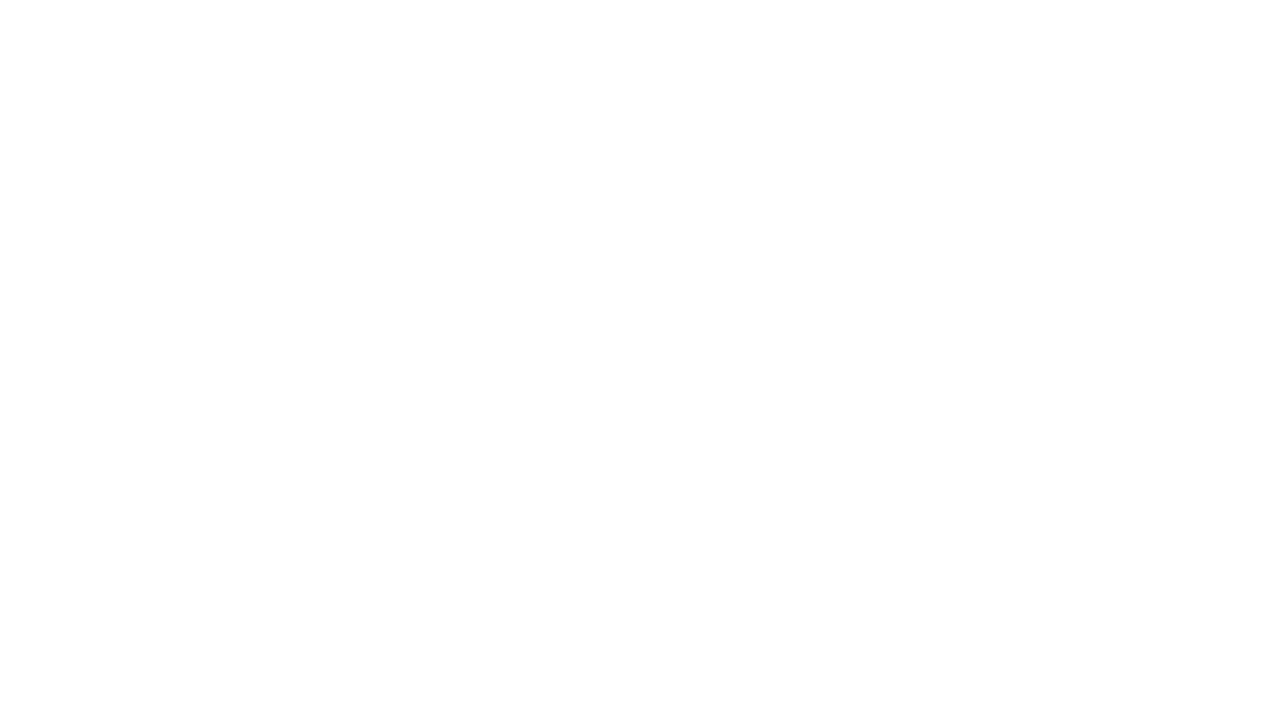
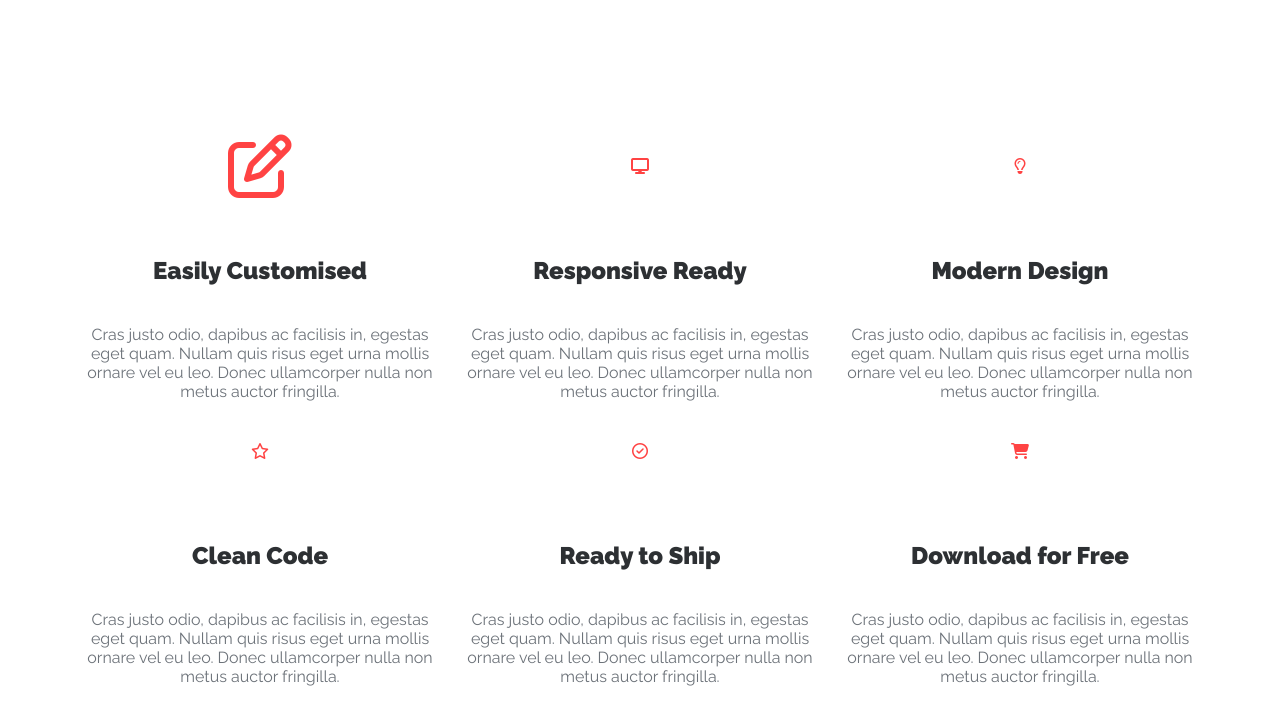
Before and after one commit to stavr1708/kyrsovaia, a website built with Parcel: page src/index.html in a window 1280 px wide. Built offline with nearby package versions, Linux system fonts and the light colour scheme.

Commit message:
create features

```diff
--- a/src/index.html
+++ b/src/index.html
@@ -7,6 +7,66 @@
     <title>Kyrsach</title>
   </head>
   <body>
+    <section class="features">
+      <div class="container">
+        <div class="features-wrap">
+          <div class="features-card">
+            <div class="features-card__icons__container">
+              <i class="fa-regular fa-pen-to-square"></i>
+            </div>
+            <h4 class="features-card__title">Easily Customised</h4>
+            <div class="features-card__desc">
+              <p>Cras justo odio, dapibus ac facilisis in, egestas eget quam. Nullam quis risus eget urna mollis ornare vel eu leo. Donec ullamcorper nulla non metus auctor fringilla.</p>
+            </div>
+          </div>
+          <div class="features-card">
+            <div class="features-card__icons__container">
+              <i class="fa-solid fa-display"></i>
+            </div>
+            <h4 class="features-card__title">Responsive Ready</h4>
+            <div class="features-card__desc">
+              <p>Cras justo odio, dapibus ac facilisis in, egestas eget quam. Nullam quis risus eget urna mollis ornare vel eu leo. Donec ullamcorper nulla non metus auctor fringilla.</p>
+            </div>
+          </div>
+          <div class="features-card">
+            <div class="features-card__icons__container">
+              <i class="fa-regular fa-lightbulb"></i>
+            </div>
+            <h4 class="features-card__title">Modern Design</h4>
+            <div class="features-card__desc">
+              <p>Cras justo odio, dapibus ac facilisis in, egestas eget quam. Nullam quis risus eget urna mollis ornare vel eu leo. Donec ullamcorper nulla non metus auctor fringilla.</p>
+            </div>
+          </div>
+          <div class="features-card">
+            <div class="features-card__icons__container">
+              <i class="fa-regular fa-star"></i>
+            </div>
+            <h4 class="features-card__title">Clean Code</h4>
+            <div class="features-card__desc">
+              <p>Cras justo odio, dapibus ac facilisis in, egestas eget quam. Nullam quis risus eget urna mollis ornare vel eu leo. Donec ullamcorper nulla non metus auctor fringilla.</p>
+            </div>
+          </div>
+          <div class="features-card">
+            <div class="features-card__icons__container">
+              <i class="fa-regular fa-circle-check"></i>
+            </div>
+            <h4 class="features-card__title">Ready to Ship</h4>
+            <div class="features-card__desc">
+              <p>Cras justo odio, dapibus ac facilisis in, egestas eget quam. Nullam quis risus eget urna mollis ornare vel eu leo. Donec ullamcorper nulla non metus auctor fringilla.</p>
+            </div>
+          </div>
+          <div class="features-card">
+            <div class="features-card__icons__container">
+              <i class="fa-solid fa-cart-shopping"></i>
+            </div>
+            <h4 class="features-card__title">Download for Free</h4>
+            <div class="features-card__desc">
+              <p>Cras justo odio, dapibus ac facilisis in, egestas eget quam. Nullam quis risus eget urna mollis ornare vel eu leo. Donec ullamcorper nulla non metus auctor fringilla.</p>
+            </div>
+          </div>
+        </div>
+      </div>
+    </section>
     <script type="module" src="./js/app.js"></script>
   </body>
 </html>
--- a/src/scss/_cdn.scss
+++ b/src/scss/_cdn.scss
@@ -0,0 +1,2 @@
+@import url('https://fonts.googleapis.com/css2?family=Raleway:wght@400;700;900&display=swap');
+@import url('https://cdnjs.cloudflare.com/ajax/libs/font-awesome/6.5.1/css/all.min.css');
--- a/src/scss/_variables.scss
+++ b/src/scss/_variables.scss
@@ -0,0 +1,21 @@
+// fonst-size
+$_h1_fz:4rem;
+$_h2_fz:2.25rem;
+$_h3_fz:1.875rem;
+$_h4_fz:1.5rem;
+$_h5_fz:1.125rem;
+$_h6_fz:0.8125rem;
+$_ff_raleway: "Raleway";
+$_fw_400:400;
+$_fw_700:700;
+$_fw_900:900;
+
+//colors
+$_red:rgb(231, 20, 20);
+$_coral:rgb(255, 67, 67);
+$_grey:rgb(198, 203, 205);
+$_grey_2:rgb(186, 187, 197);
+$_grey_3:rgb(108, 114, 121);
+$_white:rgb(255, 255, 255);
+$_black:rgb(0, 0, 0);
+$_black2:rgb(45, 48, 51);
--- /dev/null
+++ b/src/scss/features.scss
@@ -0,0 +1,46 @@
+.features{
+  background-color: $_white;
+  padding: 116px 0;
+}
+
+.features-wrap {
+  display: flex;
+  justify-content: space-around;
+  flex-wrap: wrap;
+}
+
+.features-card {
+  /* features_1 */
+width: 370px;
+}
+
+.features-card__icons__container {
+  /* icon_1 */
+  display: flex;
+  justify-content: center;
+width: 100px;
+height: 100px;
+margin: auto auto 40px;
+align-items: center;
+}
+.features-card__icons__container i{
+  color: $_coral;
+}
+.fa-pen-to-square{
+  font-size: $_h1_fz;
+}
+
+.features-card__title {
+  font-family: $_ff_raleway;
+  font-size: $_h4_fz;
+  font-weight: $_fw_900;
+  // line-height: 28px;
+  text-align: center;
+  color: $_black2;
+  margin-bottom: 40px;
+}
+
+.features-card__desc {
+  text-align: center;
+  color: $_grey_3;
+}
--- a/src/scss/index.scss
+++ b/src/scss/index.scss
@@ -1,4 +1,7 @@
 @import "./variables";
+@import "./mixins";
+@import "./cdn";
+@import "./features.scss";
 * {
   margin: 0;
   padding: 0;
@@ -6,3 +9,13 @@
   box-sizing: border-box;
   text-decoration: none;
 }
+html{
+  font-family: "Raleway", sans-serif;
+}
+.container {
+  max-width: 1170px;
+  margin: auto;
+  padding: 0 15px;
+  // position: relative;
+  // z-index: 20;
+}
```
